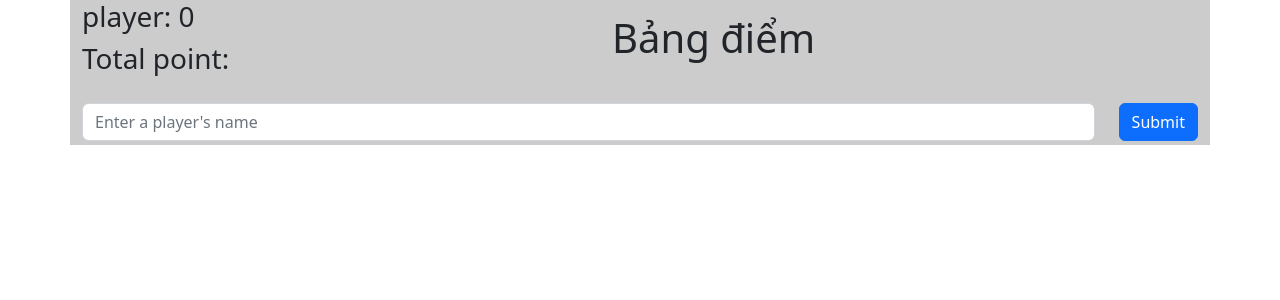
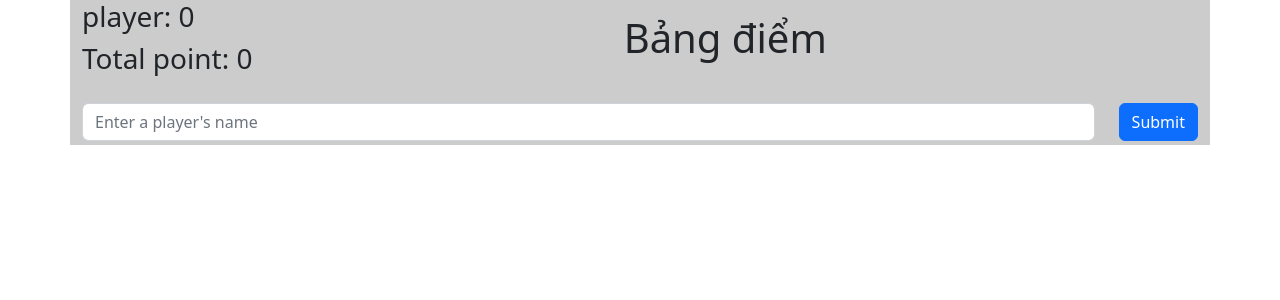
Before and after one commit to dangvomytan/hackthon_03, a React (Create React App) app in the folder advanced/: page / in a window 1280 px wide. Shown: the top 300 px of the page. Built offline with nearby package versions, Linux system fonts and the light colour scheme.

Commit message:
Hackthon 3 advanced

```diff
--- a/advanced/src/App.js
+++ b/advanced/src/App.js
@@ -59,15 +59,16 @@ function App() {
     setPlayer(listData.length);
   }, [listData]);
 
-  // useEffect(() => {
-  //   listData.map((item) =>
-  //   {
-  //     setPlayer(player+item.point);
-  //   }
-  // }, [listData]);
+  useEffect(() => {
+    let totalPoints = 0;
+    listData.forEach((item) => {
+      totalPoints += item.point;
+    });
+    setTotal(totalPoints);
+  }, [listData]);
   return (
     <Container className="contai">
-      <Header player={player} />
+      <Header player={player} total={total}/>
       <ListPlayer
         listData={listData}
         handleDeleteForm={handleDeleteForm}
--- a/advanced/src/components/Header.js
+++ b/advanced/src/components/Header.js
@@ -5,8 +5,8 @@ function Header(props)
      return(
 <div className="header">
           <div className="player_total">
-               <h3>player: {props.player}</h3>
-               <h3>Total point: {props.total}</h3>
+               <h3>player: {props.total}</h3>
+               <h3>Total point: {props.player}</h3>
           </div>
           <div className="title">
                <h1>Bảng điểm</h1>
```
